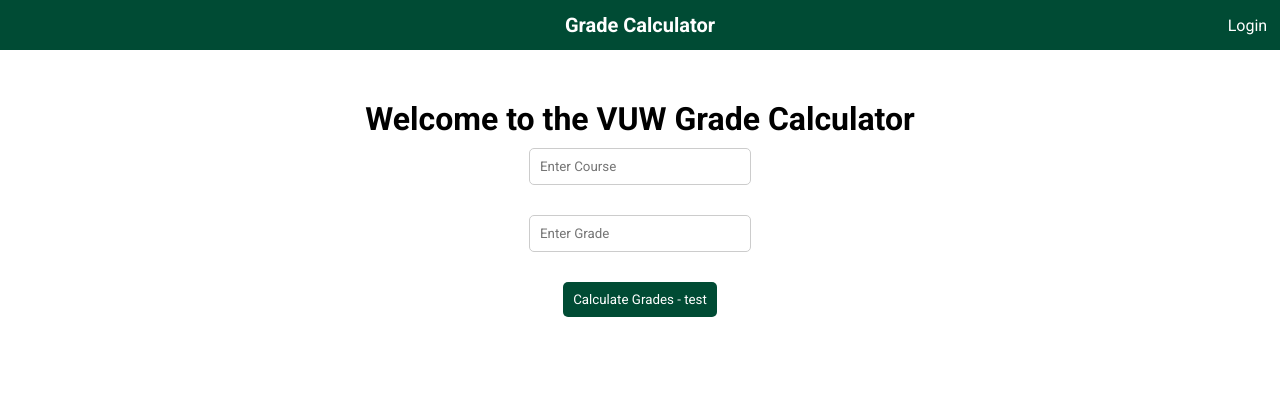
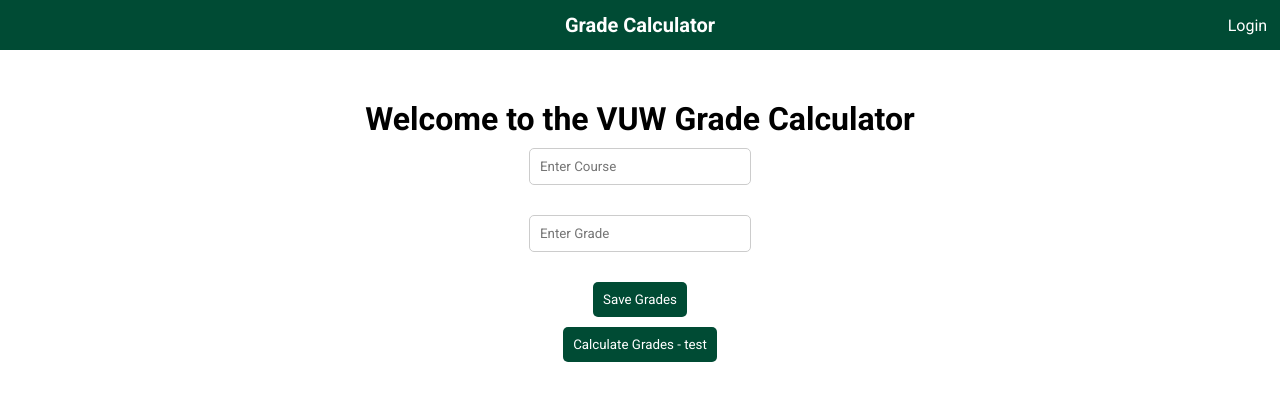
Before and after one commit to zyfinity01/NWEN304-Grade-Calculator-WebApp, a React (Create React App) app in the folder client/: page / in a window 1280 px wide. Shown: the top 400 px of the page. Built offline with nearby package versions, Linux system fonts and the light colour scheme; no server answers.

Commit message:
added button and function

```diff
--- a/client/src/pages/Home.jsx
+++ b/client/src/pages/Home.jsx
@@ -1,7 +1,8 @@
 // Home.js
 import React, { useState } from 'react';
 import "./Home.css";
-//import "../CalcLogic.js";
+import * as CalcLogic from '../CalcLogic';
+
 
 const Home = () => {
     const [course, setCourse] = useState('');
@@ -10,6 +11,12 @@
     const handleGradeCalculation = () => {
         console.log('Calculating grades...');
     };
+
+    const handleSaveGrades = () => {
+        console.log('Saving grades...');
+
+    };
+
 
     return (
         <div className="homeContainer">
@@ -33,9 +40,14 @@
                     placeholder="Enter Grade"
                     className="gradeInput"
                 />
+                <button onClick={handleSaveGrades} className="calculateBtn">
+                    Save Grades
+                </button>
+
                 <button onClick={handleGradeCalculation} className="calculateBtn">
                     Calculate Grades - test
                 </button>
+
 
             </div>
         </div>
```
